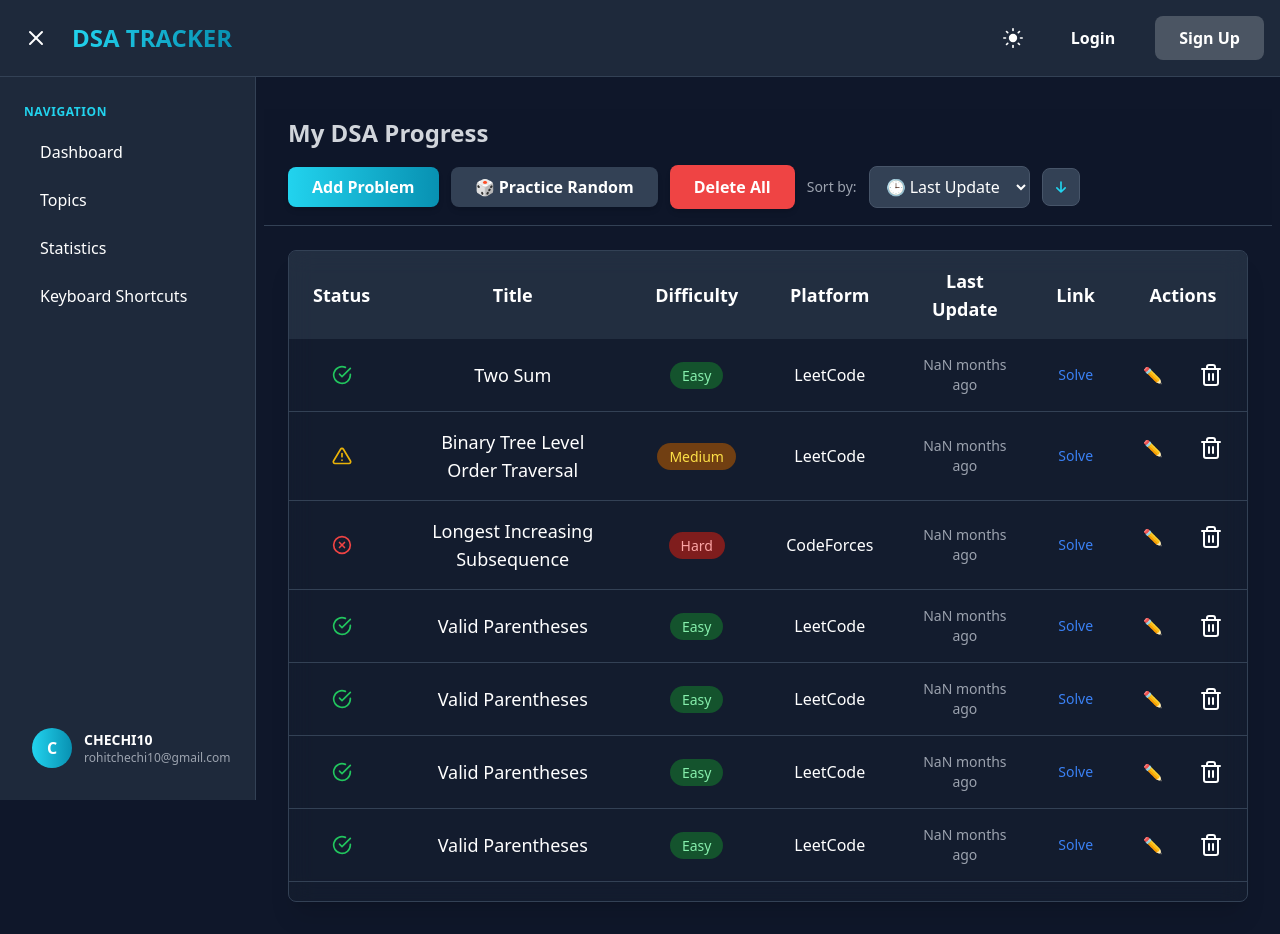
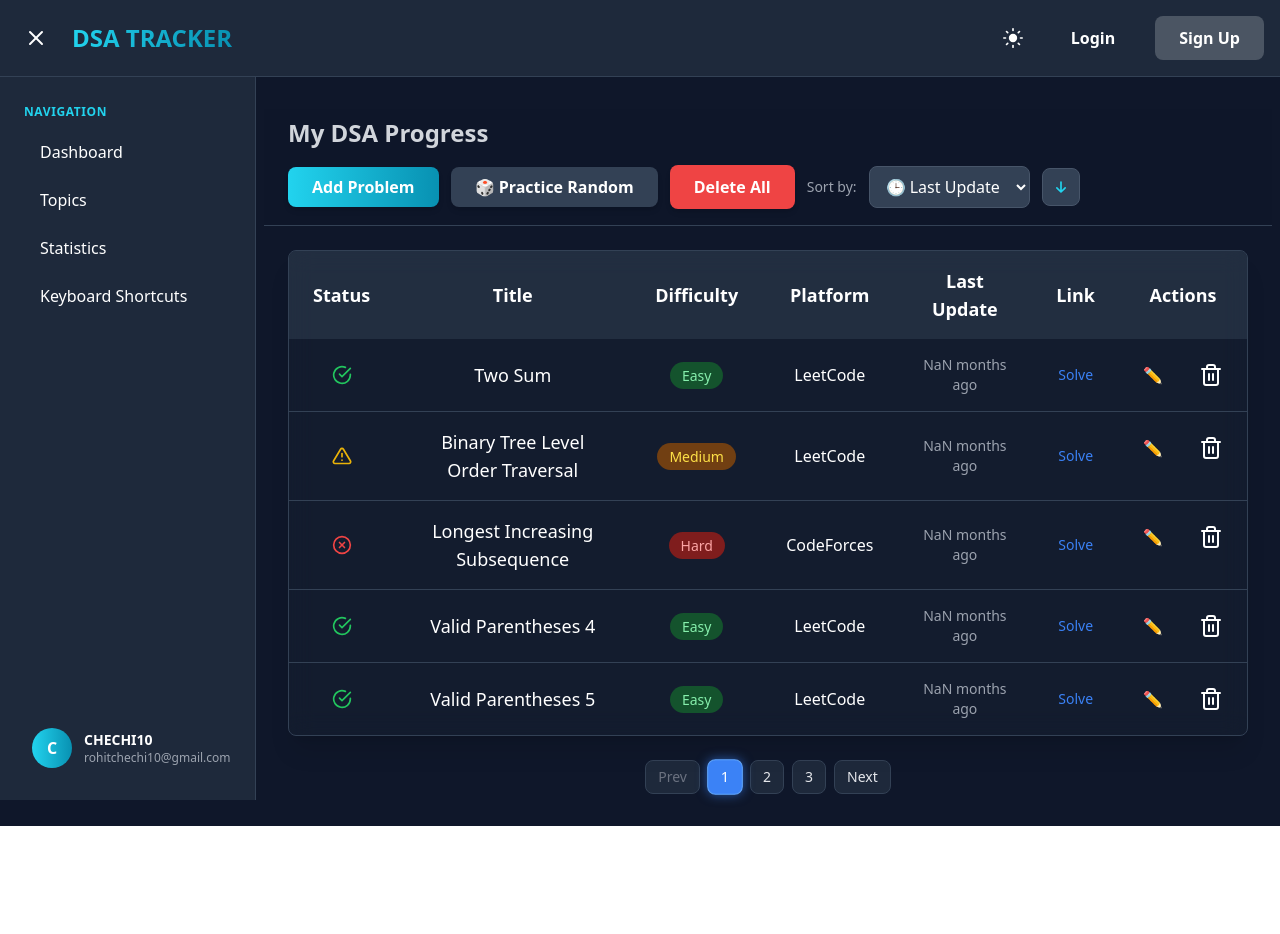
Before and after one commit to CHECHI10/dsaTracker, a React (Vite) app in the folder dsaTracker/: page / in a window 1280 px wide. After the commit the page ends 826 px from the top, so only its background shows below. Built offline with nearby package versions, Linux system fonts and the light colour scheme.

Commit message:
Add pagination component and integrate it into MainContent; update ProblemTable to use currentProblems

```diff
--- a/dsaTracker/src/Context/AppContextProvider.jsx
+++ b/dsaTracker/src/Context/AppContextProvider.jsx
@@ -6,18 +6,18 @@ const InitialProblems = [
   { id: 1, title: 'Two Sum', platform: 'LeetCode', status: 'Solved', difficulty: 'Easy', lastUpdate: '2 days ago', link: 'hsh' },
   { id: 2, title: 'Binary Tree Level Order Traversal', platform: 'LeetCode', status: 'Attempted', difficulty: 'Medium', lastUpdate: '1 week ago', link: 'hsh' },
   { id: 3, title: 'Longest Increasing Subsequence', platform: 'CodeForces', status: 'Unsolved', difficulty: 'Hard', lastUpdate: '3 weeks ago', link: 'hsh' },
-  { id: 4, title: 'Valid Parentheses', platform: 'LeetCode', status: 'Solved', difficulty: 'Easy', lastUpdate: '1 month ago', link: 'hsh' },
-  { id: 5, title: 'Valid Parentheses', platform: 'LeetCode', status: 'Solved', difficulty: 'Easy', lastUpdate: '1 month ago', link: 'hsh' },
-  { id: 6, title: 'Valid Parentheses', platform: 'LeetCode', status: 'Solved', difficulty: 'Easy', lastUpdate: '1 month ago', link: 'hsh' },
-  { id: 7, title: 'Valid Parentheses', platform: 'LeetCode', status: 'Solved', difficulty: 'Easy', lastUpdate: '1 month ago', link: 'hsh' },
-  { id: 8, title: 'Valid Parentheses', platform: 'LeetCode', status: 'Solved', difficulty: 'Easy', lastUpdate: '1 month ago', link: 'hsh' },
-  { id: 9, title: 'Valid Parentheses', platform: 'LeetCode', status: 'Solved', difficulty: 'Easy', lastUpdate: '1 month ago', link: 'hsh' },
-  { id: 10, title: 'Valid Parentheses', platform: 'LeetCode', status: 'Solved', difficulty: 'Easy', lastUpdate: '1 month ago', link: 'hsh' },
-  /* { id: 11, title: 'Valid Parentheses', platform: 'LeetCode', status: 'Solved', difficulty: 'Easy', lastUpdate: '1 month ago', link: 'hsh' },
-  { id: 12, title: 'Valid Parentheses', platform: 'LeetCode', status: 'Solved', difficulty: 'Easy', lastUpdate: '1 month ago', link: 'hsh' },
-  { id: 13, title: 'Valid Parentheses', platform: 'LeetCode', status: 'Solved', difficulty: 'Easy', lastUpdate: '1 month ago', link: 'hsh' },
-  { id: 14, title: 'Valid Parentheses', platform: 'LeetCode', status: 'Solved', difficulty: 'Easy', lastUpdate: '1 month ago', link: 'hsh' },
-  { id: 15, title: 'Valid Parentheses', platform: 'LeetCode', status: 'Solved', difficulty: 'Easy', lastUpdate: '1 month ago', link: 'hsh' } */
+  { id: 4, title: 'Valid Parentheses 4', platform: 'LeetCode', status: 'Solved', difficulty: 'Easy', lastUpdate: '1 month ago', link: 'hsh' },
+  { id: 5, title: 'Valid Parentheses 5', platform: 'LeetCode', status: 'Solved', difficulty: 'Easy', lastUpdate: '1 month ago', link: 'hsh' },
+  { id: 6, title: 'Valid Parentheses 6', platform: 'LeetCode', status: 'Solved', difficulty: 'Easy', lastUpdate: '1 month ago', link: 'hsh' },
+  { id: 7, title: 'Valid Parentheses 7', platform: 'LeetCode', status: 'Solved', difficulty: 'Easy', lastUpdate: '1 month ago', link: 'hsh' },
+  { id: 8, title: 'Valid Parentheses 8', platform: 'LeetCode', status: 'Solved', difficulty: 'Easy', lastUpdate: '1 month ago', link: 'hsh' },
+  { id: 9, title: 'Valid Parentheses 9', platform: 'LeetCode', status: 'Solved', difficulty: 'Easy', lastUpdate: '1 month ago', link: 'hsh' },
+  { id: 10, title: 'Valid Parentheses 10', platform: 'LeetCode', status: 'Solved', difficulty: 'Easy', lastUpdate: '1 month ago', link: 'hsh' },
+  { id: 11, title: 'Valid Parentheses 11', platform: 'LeetCode', status: 'Solved', difficulty: 'Easy', lastUpdate: '1 month ago', link: 'hsh' },
+  { id: 12, title: 'Valid Parentheses 12', platform: 'LeetCode', status: 'Solved', difficulty: 'Easy', lastUpdate: '1 month ago', link: 'hsh' },
+  { id: 13, title: 'Valid Parentheses 13', platform: 'LeetCode', status: 'Solved', difficulty: 'Easy', lastUpdate: '1 month ago', link: 'hsh' },
+  { id: 14, title: 'Valid Parentheses 14', platform: 'LeetCode', status: 'Solved', difficulty: 'Easy', lastUpdate: '1 month ago', link: 'hsh' },
+  { id: 15, title: 'Valid Parentheses 15', platform: 'LeetCode', status: 'Solved', difficulty: 'Easy', lastUpdate: '1 month ago', link: 'hsh' }
 ];
 
 // provider component
@@ -31,7 +31,6 @@ const AppContextProvider = ({ children }) => {
 
   // modal states
   const [activeModal, setActiveModal] = useState(MODALS.NONE);
-
   const [randomProblem, setRandomProblem] = useState(null) // for random practice modal
   const [problemToDelete, setProblemToDelete] = useState(null); // single delete state
   const [updateStatusProblem, setUpdateStatusProblem] = useState(null); // New state for status dropdown
@@ -87,6 +86,18 @@ const AppContextProvider = ({ children }) => {
     });
     return sorted;
   };
+
+  // pagination states
+
+  const [currentPage, setCurrentPage] = useState(1);
+  const [probPerPage, setProbPerPage] = useState(5);
+
+  const lastProbIndex = currentPage * probPerPage;
+  const firstprobIndex = lastProbIndex - probPerPage;
+
+  const sortedProblems = getSortedProblems();
+  // directly use sortedproblems instead of problems.
+  const currentProblems = sortedProblems.slice(firstprobIndex, lastProbIndex);
 
   // function to handle last update time
   const formatTimeAgo = (date) => {
@@ -225,13 +236,16 @@ const AppContextProvider = ({ children }) => {
     isDark, setIsDark, secondaryBg,
 
     // sorting
-    sortBy, setSortBy, sortOrder, setSortOrder, getSortedProblems,
+    sortBy, setSortBy, sortOrder, setSortOrder, getSortedProblems, sortedProblems,
 
     // sidebar
     sidebarOpen, setSidebarOpen,
 
     // problems
     problems, setProblems, randomProblem, setRandomProblem, bgClass, textClass, borderClass, hoverBg,
+
+    // pagination
+    currentProblems, currentPage, setCurrentPage, setProbPerPage, probPerPage,
 
     // delete
     problemToDelete, setProblemToDelete,
--- a/dsaTracker/src/components/MainContent/MainContent.jsx
+++ b/dsaTracker/src/components/MainContent/MainContent.jsx
@@ -2,6 +2,7 @@ import ProblemTable from "./ProblemTable.jsx";
 import Actionbar from "./Actionbar.jsx";
 import AllModals from "../Modals/AllModals.jsx";
 import useApp from "../../customHook/useApp.js";
+import Pagination from "../Pagination/Pagination";
 
 function MainContent() {
   const { sidebarOpen } = useApp();
@@ -16,6 +17,8 @@ function MainContent() {
           <Actionbar />
           <ProblemTable />
 
+          <Pagination />
+
         </div>
       </main>
     </>
--- a/dsaTracker/src/components/MainContent/ProblemTable.jsx
+++ b/dsaTracker/src/components/MainContent/ProblemTable.jsx
@@ -1,15 +1,8 @@
-// import { EditIcon, StatusIcon, TrashIcon } from "../Utils/Icons.jsx"
-// import { DifficultyBadge } from "../Utils/DifficultyBadge.jsx";
 import ProblemRow from "./ProblemRow.jsx";
 import useApp from "../../customHook/useApp.js";
 
 function ProblemTable() {
-  const { isDark, getSortedProblems } = useApp();
-  // const { isDark, problems, setUpdateStatusProblem, setActiveModal, MODALS, formatTimeAgo, handleDeleteProblem, handleOpenEdit, hoverBg, /* getSortedProblems */ } = useApp();
-
-  const sortedProblems = getSortedProblems();
-
-  // const hoverBg = isDark ? 'hover:bg-slate-700' : 'hover:bg-gray-100'
+  const { isDark, currentProblems } = useApp();
 
   return (
     <>
@@ -29,19 +22,14 @@ function ProblemTable() {
             </thead>
             <tbody className="divide-y divide-slate-700">
 
-              {sortedProblems.map((problem) => (
+              {currentProblems.map((problem) => (
                 <ProblemRow key={problem.id} problem={problem} />
               ))}
 
-              {/* {problems.map((problem, idx) => (
-                <ProblemRow problem={problem} idx={idx} key={problem.id}/>
-              ))} */}
             </tbody>
           </table>
         </div>
       </div>
-
-
     </>
   )
 }
--- /dev/null
+++ b/dsaTracker/src/components/Pagination/Pagination.jsx
@@ -0,0 +1,117 @@
+import useApp from '../../customHook/useApp';
+import { useEffect } from 'react';
+
+function Pagination() {
+  const { isDark, problems, probPerPage, setCurrentPage, currentPage } = useApp();
+
+  const totalProblems = problems.length;
+  const totalPages = Math.ceil(totalProblems / probPerPage);
+
+  useEffect(() => {
+    window.scrollTo({ top: 0, behavior: 'smooth' });
+  }, [currentPage]);
+
+  if(totalPages <= 1) return null;
+
+  const handlePrev = () => {
+    if (currentPage > 1) setCurrentPage((prev) => prev - 1);
+  };
+
+  const handleNext = () => {
+    if (currentPage < totalPages) setCurrentPage((prev) => prev + 1);
+  };
+
+  console.log(totalPages);
+  console.log(totalProblems);
+  console.log(probPerPage);
+
+  // it will decide which pages to show
+  const getVisiblePages = () => {
+    const pages = [];
+
+    if (totalPages <= 7) {
+      for (let i = 1; i <= totalPages; i++) pages.push(i);
+    } else {
+      if (currentPage <= 4) {
+        pages.push(1, 2, 3, 4, 5, '...', totalPages);
+      } else if (currentPage >= totalPages - 3) {
+        pages.push(1, '...', totalPages - 4, totalPages - 3, totalPages - 2, totalPages - 1, totalPages);
+      } else {
+        pages.push(1, '...', currentPage - 1, currentPage, currentPage + 1, '...', totalPages);
+      }
+    }
+
+    return pages;
+  };
+
+  const visiblePages = getVisiblePages();
+
+  return (
+    <div className="flex justify-center items-center gap-2 mt-6 select-none">
+      {/* Prev Button */}
+      <button
+        onClick={handlePrev}
+        disabled={currentPage === 1}
+        className={`px-3 py-1.5 rounded-lg border text-sm font-medium transition-all duration-200
+          ${isDark
+            ? currentPage === 1
+              ? 'bg-slate-800 border-slate-700 text-gray-500 cursor-not-allowed'
+              : 'bg-slate-800 border-slate-700 text-gray-200 hover:bg-blue-600 hover:border-blue-600 hover:text-white'
+            : currentPage === 1
+              ? 'bg-gray-100 border-gray-300 text-gray-400 cursor-not-allowed'
+              : 'bg-gray-100 border-gray-300 text-gray-800 hover:bg-blue-500 hover:border-blue-500 hover:text-white'
+          }`}
+      >
+        Prev
+      </button>
+
+      {/* Page Buttons */}
+      {visiblePages.map((page, index) =>
+        page === '...' ? (
+          <span
+            key={`dots-${index}`}
+            className={`px-2 text-gray-400 ${isDark ? 'text-gray-500' : 'text-gray-400'}`}
+          >
+            ...
+          </span>
+        ) : (
+          <button
+            key={page}
+            onClick={() => setCurrentPage(page)}
+            className={`px-3 py-1.5 rounded-lg border text-sm font-medium transition-all duration-200
+              ${
+                isDark
+                  ? currentPage === page
+                    ? 'bg-blue-500 text-white border-blue-400 shadow-[0_0_10px_rgba(59,130,246,0.6)] scale-105'
+                    : 'bg-slate-800 border-slate-700 text-gray-200 hover:bg-blue-600 hover:border-blue-600 hover:text-white'
+                  : currentPage === page
+                    ? 'bg-blue-500 text-white border-blue-500 shadow-[0_0_10px_rgba(59,130,246,0.4)] scale-105'
+                    : 'bg-gray-100 border-gray-300 text-gray-800 hover:bg-blue-500 hover:border-blue-500 hover:text-white'
+              }`}
+          >
+            {page}
+          </button>
+        )
+      )}
+
+      {/* Next Button */}
+      <button
+        onClick={handleNext}
+        disabled={currentPage === totalPages}
+        className={`px-3 py-1.5 rounded-lg border text-sm font-medium transition-all duration-200
+          ${isDark
+            ? currentPage === totalPages
+              ? 'bg-slate-800 border-slate-700 text-gray-500 cursor-not-allowed'
+              : 'bg-slate-800 border-slate-700 text-gray-200 hover:bg-blue-600 hover:border-blue-600 hover:text-white'
+            : currentPage === totalPages
+              ? 'bg-gray-100 border-gray-300 text-gray-400 cursor-not-allowed'
+              : 'bg-gray-100 border-gray-300 text-gray-800 hover:bg-blue-500 hover:border-blue-500 hover:text-white'
+          }`}
+      >
+        Next
+      </button>
+    </div>
+  );
+}
+
+export default Pagination
```
